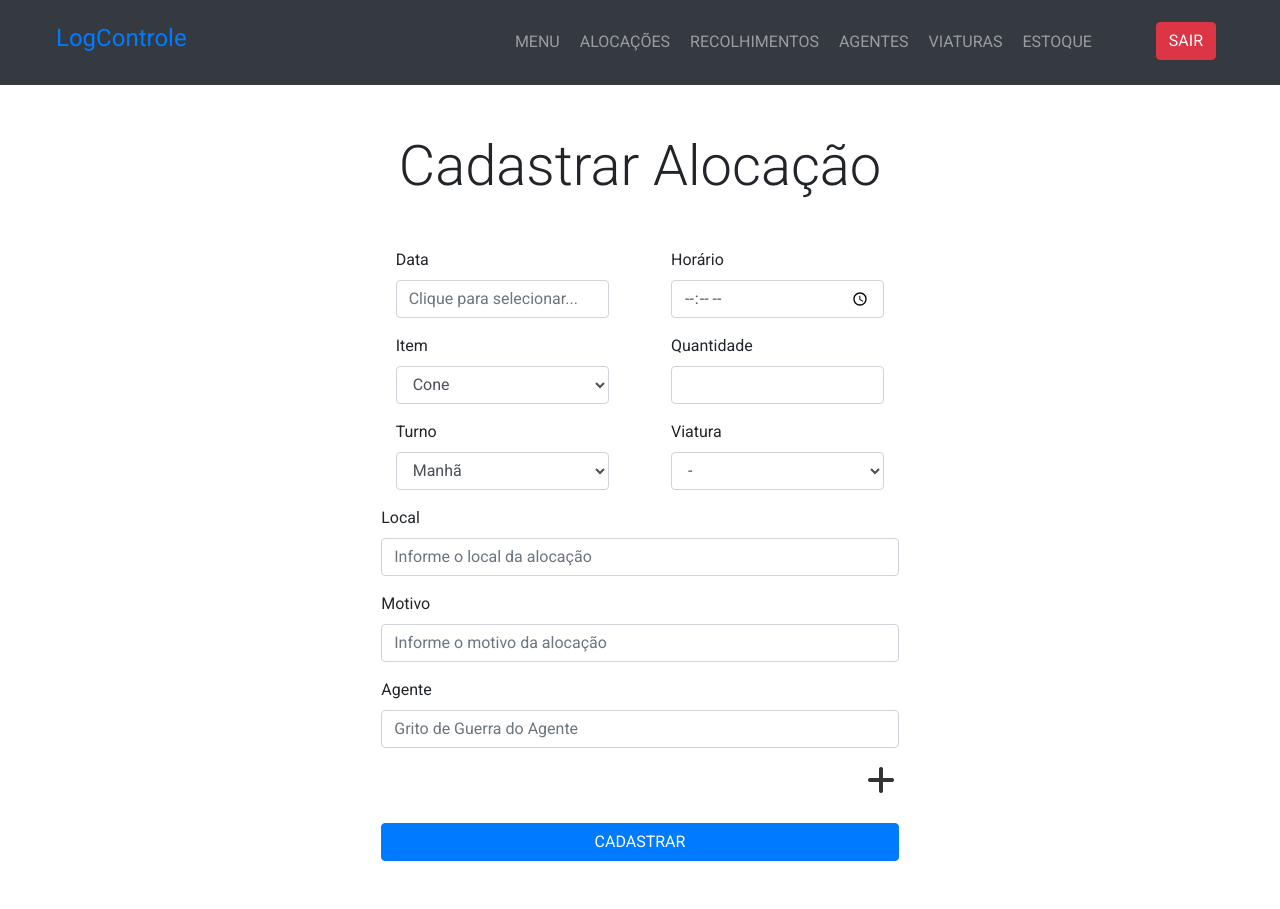
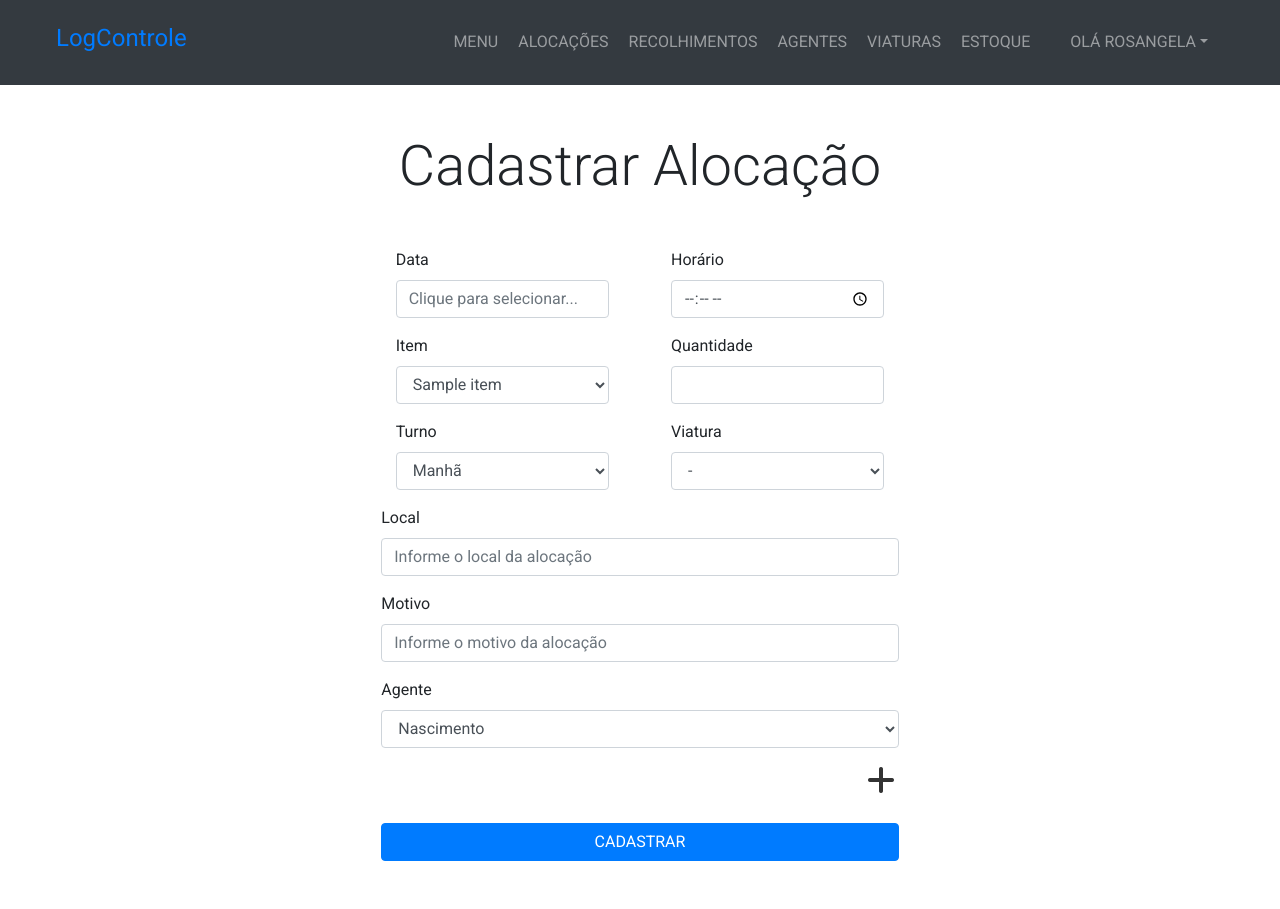
Before and after one commit to Eduardo-H/stock-manager, a Django app: page /criar-alocacao/ in a window 1280 px wide. Run offline with Django 3.2, Linux system fonts and the light colour scheme; data comes from the database, SQL or seed files in the repository; tables that the repository leaves empty hold one stand-in row (values such as "Sample post"); some libraries are stand-ins or nearby versions.

Commit message:
Models and forms files updated

```diff
--- a/management/forms.py
+++ b/management/forms.py
@@ -1,4 +1,5 @@
 from django.forms import ModelForm
+from django import forms
 from .models import *
 
 class FormAlocacao(ModelForm):
@@ -6,7 +7,17 @@ class FormAlocacao(ModelForm):
         model = Alocacao
         fields = ['data', 'horario', 'item', 'quantidade', 'turno', 'local', 'motivo']
 
+    data = forms.DateField(
+        widget=forms.DateInput(format='%d/%m/%Y'),
+        input_formats=('%d/%m/%Y')
+    )
+
 class FormRecolhimento(ModelForm):
     class Meta:
         model = Recolhimento
         fields = ['data', 'horario', 'alocacao']
+
+    data = forms.DateField(
+        widget=forms.DateInput(format='%d/%m/%Y'),
+        input_formats=('%d/%m/%Y')
+    )
--- a/management/models.py
+++ b/management/models.py
@@ -18,7 +18,10 @@ class Agente(models.Model):
     nome = models.CharField(max_length=200)
     datanascimento = models.DateField()
     sexo = models.CharField(max_length=10, choices=SEXO_CHOICES)
-    gritodeduerra = models.CharField(max_length=50)
+    gritodeguerra = models.CharField(max_length=50)
+
+    def __str__(self):
+        return self.gritodeguerra
 
 class Alocacao(models.Model):
     TURNO_CHOICES = (
--- a/management/static/management/css/style.css
+++ b/management/static/management/css/style.css
@@ -1,9 +1,24 @@
 body {
   font-family: 'Roboto', Arial;
+}
+
+body::-webkit-scrollbar {
+  width: 10px;
+}
+
+body::-webkit-scrollbar-track {
+  background: #B1B1B1;
+  border-radius: 40px;
+}
+
+body::-webkit-scrollbar-thumb {
+  background: #4F4F4F;
+  border-radius: 40px;
 }
 
 #add-agent {
   margin-right: 110px;
   decoration: none;
   color: #333;
+  transition: 0.2s;
 }
--- a/management/templates/management/base.html
+++ b/management/templates/management/base.html
@@ -38,7 +38,7 @@
       <div class="collapse navbar-collapse" id="navbarCollapse">
         <ul class="navbar-nav ml-auto">
           <li class="nav-item">
-            <a href="#" class="nav-link ml-1">MENU</a>
+            <a href="{% url 'home' %}" class="nav-link ml-1">MENU</a>
           </li>
           <li class="nav-item">
             <a href="#" class="nav-link ml-1">ALOCAÇÕES</a>
@@ -56,16 +56,29 @@
             <a href="#" class="nav-link ml-1">ESTOQUE</a>
           </li>
 
-          <li class="nav-item ml-2">
-            <form  method="POST">
-              {% csrf_token %}
-              <button type="submit" class="btn btn-danger ml-5 mr-5" id="sair-button">SAIR</button>
-            </form>
+
+          <li class="nav-item dropdown ml-4 mr-5">
+            <a href="#" class="nav-link dropdown-toggle" data-toggle="dropdown" aria-expanded="false">OLÁ ROSANGELA</a>
+            <div class="dropdown-menu">
+              <a href="#" class="dropdown-item">CONFIGURAÇÕES</a>
+              <form  method="POST">
+                {% csrf_token %}
+                <a type="submit" class="dropdown-item" id="sair-button">SAIR</a>
+              </form>
+            </div>
           </li>
+
         </ul>
       </div>
     </nav>
 
     {% block content %} {% endblock %}
+
+    <script src="https://code.jquery.com/jquery-3.3.1.slim.min.js" integrity="sha384-q8i/X+965DzO0rT7abK41JStQIAqVgRVzpbzo5smXKp4YfRvH+8abtTE1Pi6jizo"
+        crossorigin="anonymous"></script>
+    <script src="https://cdnjs.cloudflare.com/ajax/libs/popper.js/1.14.3/umd/popper.min.js" integrity="sha384-ZMP7rVo3mIykV+2+9J3UJ46jBk0WLaUAdn689aCwoqbBJiSnjAK/l8WvCWPIPm49"
+        crossorigin="anonymous"></script>
+    <script src="https://stackpath.bootstrapcdn.com/bootstrap/4.1.1/js/bootstrap.min.js" integrity="sha384-smHYKdLADwkXOn1EmN1qk/HfnUcbVRZyYmZ4qpPea6sjB/pTJ0euyQp0Mk8ck+5T"
+        crossorigin="anonymous"></script>
   </body>
 </html>
--- a/management/templates/management/criaralocacao.html
+++ b/management/templates/management/criaralocacao.html
@@ -7,18 +7,19 @@
       <div class="row justify-content-center">
         <div class="col-lg-8">
           <form method="POST" autocomplete="off">
+            {% csrf_token %}
 
             <div class="d-flex justify-content-center">
               <div class="col-lg-4 mr-3">
                 <div class="form-group">
                   <label for="data">Data</label>
-                  <input type="text" name="data" id="data" class="form-control" placeholder="Clique para selecionar...">
+                  <input type="text" name="data" id="data" class="form-control" placeholder="Clique para selecionar..." required>
                 </div>
               </div>
               <div class="col-lg-4 ml-3">
                 <div class="form-group d-inline">
                   <label for="horario">Horário</label>
-                  <input type="time" name="horario" id="horario" class="form-control">
+                  <input type="time" name="horario" id="horario" class="form-control" required>
                 </div>
               </div>
             </div>
@@ -26,26 +27,26 @@
             <div class="d-flex justify-content-center mb-3">
               <div class="col-lg-4 mr-3">
                 <label for="item">Item</label>
-                <select class="form-control" name="item" id="item">
-                  <option value="{{ item.id }}">Cone</option>
-                  <option value="{{ item.id }}">Barreira</option>
-                  <option value="{{ item.id }}">Cavalete</option>
+                <select class="form-control" name="item" id="item" required>
+                  {% for item in itens %}
+                    <option value="{{ item.id }}">{{ item.nome }}</option>
+                  {% endfor %}
                 </select>
               </div>
               <div class="col-lg-4 ml-3">
                 <label for="quantidade">Quantidade</label>
-                <input type="number" name="quantidade" id="quantidade" class="form-control">
+                <input type="number" name="quantidade" id="quantidade" class="form-control" required>
               </div>
             </div>
 
             <div class="d-flex justify-content-center mb-3">
               <div class="col-lg-4 mr-3">
                 <label for="turno">Turno</label>
-                <select class="form-control" name="turno" id="turno">
-                  <option value="{{ item.turno }}">Manhã</option>
-                  <option value="{{ item.turno }}">Tarde</option>
-                  <option value="{{ item.turno }}">Noite</option>
-                  <option value="{{ item.turno }}">Madrugada</option>
+                <select class="form-control" name="turno" id="turno" required>
+                  <option value="Manhã">Manhã</option>
+                  <option value="Tarde">Tarde</option>
+                  <option value="Noite">Noite</option>
+                  <option value="Madrugada">Madrugada</option>
                 </select>
               </div>
 
@@ -53,12 +54,9 @@
                 <label for="viatura">Viatura</label>
                 <select class="form-control" name="viatura" id="viatura">
                   <option value="None">-</option>
-                  <option value="{{ item.viatura }}">102</option>
-                  <option value="{{ item.viatura }}">103</option>
-                  <option value="{{ item.viatura }}">104</option>
-                  <option value="{{ item.viatura }}">105</option>
-                  <option value="{{ item.viatura }}">106</option>
-                  <option value="{{ item.viatura }}">107</option>
+                  {% for viatura in viaturas %}
+                    <option value="{{ item.viatura }}">{{ viatura.numero }}</option>
+                  {% endfor %}
                 </select>
               </div>
             </div>
@@ -66,31 +64,34 @@
             <div class="col-lg-9 mx-auto">
               <div class="form-group">
                 <label for="local">Local</label>
-                <input type="text" name="local" class="form-control" placeholder="Informe o local da alocação">
+                <input type="text" name="local" class="form-control" placeholder="Informe o local da alocação" required>
               </div>
             </div>
 
             <div class="col-lg-9 mx-auto">
               <div class="form-group">
                 <label for="motivo">Motivo</label>
-                <input type="text" name="motivo" class="form-control" placeholder="Informe o motivo da alocação">
+                <input type="text" name="motivo" class="form-control" placeholder="Informe o motivo da alocação" required>
               </div>
             </div>
 
-            <div class="col-lg-9 mx-auto" id="agente-1">
-              <div class="form-group">
-                <label for="agente">Agente</label>
-                <input type="text" name="agente" class="form-control" placeholder="Grito de Guerra do Agente">
-              </div>
+            <div class="col-lg-9 mx-auto mb-3" id="agente-1">
+              <label for="agente-1">Agente</label>
+              <select class="form-control" name="agente-1">
+                {% for agente in agentes %}
+                  <option value="{{ agente.id }}">{{ agente.gritodeguerra }}</option>
+                {% endfor %}
+              </select>
             </div>
 
-
-
-
-            <div class="col-lg-9 mx-auto" >
-              <div class="form-group d-none" id="agente-2">
+            <div class="col-lg-9 mx-auto mb-3">
+              <div class="d-none" id="agente-2">
                 <label for="agente">Agente</label>
-                <input type="text" name="agente" class="form-control" placeholder="Grito de Guerra do Agente">
+                <select class="form-control" name="agente-2">
+                  {% for agente in agentes %}
+                    <option value="{{ agente.id }}">{{ agente.gritodeguerra }}</option>
+                  {% endfor %}
+                </select>
               </div>
             </div>
 
@@ -101,7 +102,6 @@
             <div class="col-lg-9 mx-auto">
               <button type="submit" class="btn btn-primary btn-block mt-4">CADASTRAR</button>
             </div>
-
 
           </form>
         </div>
--- a/management/views.py
+++ b/management/views.py
@@ -8,10 +8,28 @@ def home(request):
     return render(request, 'management/home.html', {'dados':dados})
 
 def criaralocacao(request):
+    itens = Item.objects.all()
+    viaturas = Viatura.objects.all()
+    agentes = Agente.objects.all()
+
     if request.method == 'GET':
-        return render(request, 'management/criaralocacao.html', {'formulario':FormAlocacao()})
+        return render(request, 'management/criaralocacao.html',
+                {'formulario':FormAlocacao(), 'itens':itens, 'viaturas':viaturas, 'agentes':agentes}
+            )
+    else:
+        try:
+            formulario = FormAlocacao(request.POST)
+            agente1 = request.POST['agente-1']
+            agente2 = request.POST['agente-2']
 
+            print(agente1)
 
+            if agente2 is not None:
+                print(agente2)
+        except ValueError:
+            return render(request, 'management/criaralocacao.html',
+                    {'formulario':FormAlocacao(), 'itens':itens, 'viaturas':viaturas, 'agentes':agentes, 'erro':'Não foi possível cadastrar a alocação'}
+                )
 
 def detalhealocacao(request, pk_alocacao):
     if request.method == 'GET':
```
Also changed, not shown: db.sqlite3, management/migrations/0002_auto_20200627_1224.py (added).
